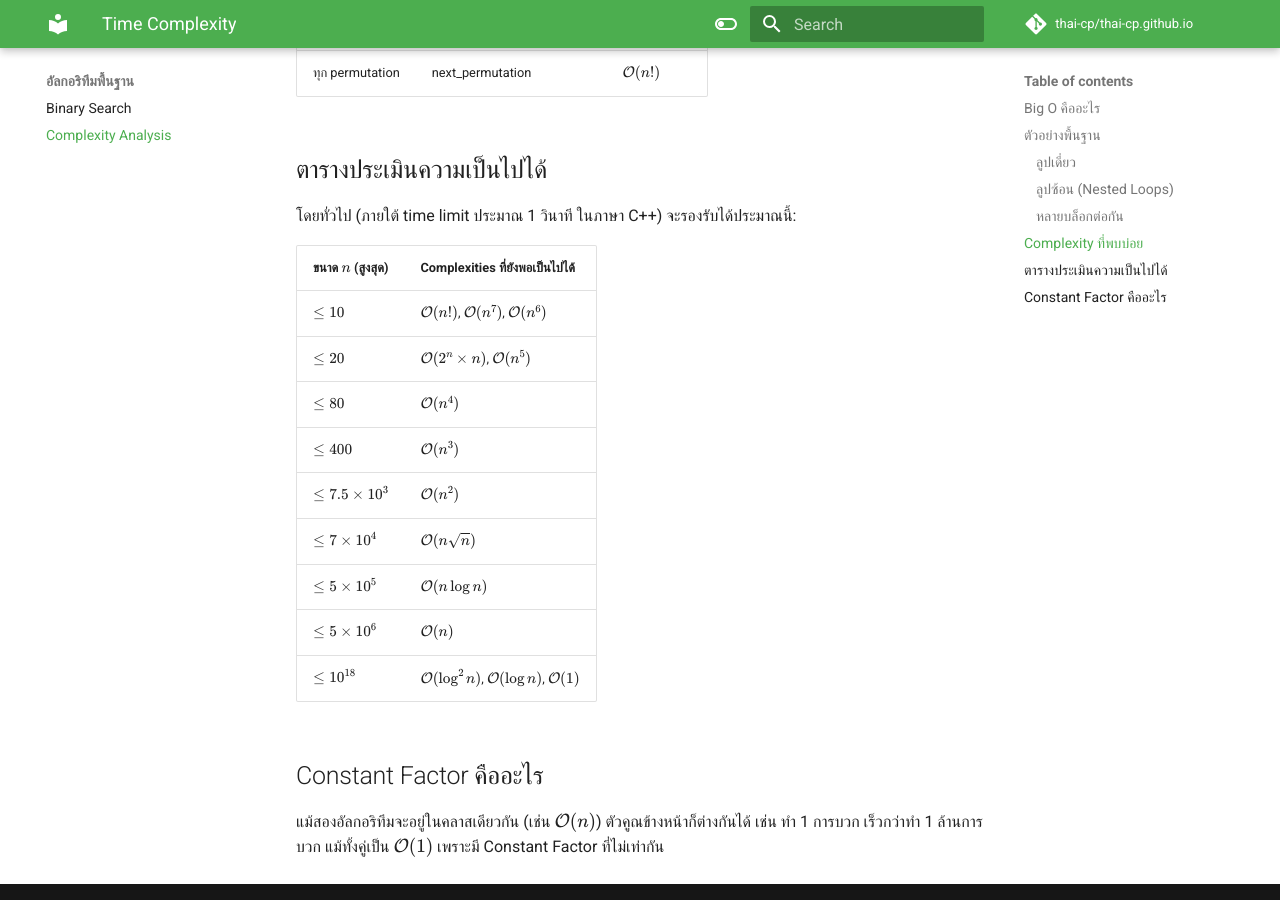
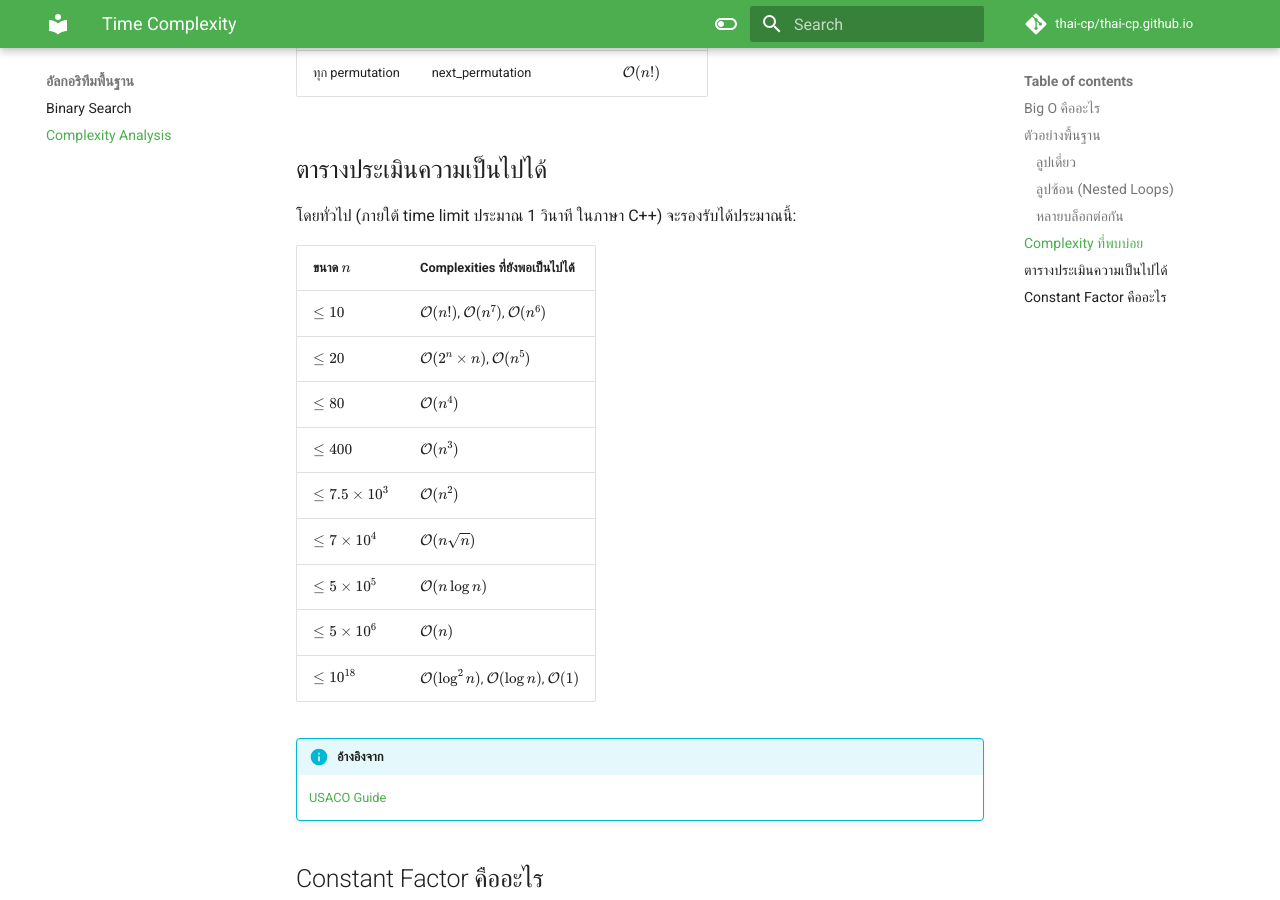
Before and after one commit to thai-cp/thai-cp.github.io, an MkDocs documentation site: the page built from docs/algorithm-basic/complexity.md, in a window 1280 px wide and 900 px high, scrolled down 2927 px. Built offline with MkDocs 1.6.1 and Material for MkDocs 9.7.7, drawn with Linux system fonts in a browser that asks for light colours; comment, search, counter and statistics services are not loaded.

Commit message:
Add usaco ref

```diff
--- a/docs/algorithm-basic/complexity.md
+++ b/docs/algorithm-basic/complexity.md
@@ -129,7 +129,7 @@ for (int i = 1; i <= m; i++) {
 
 โดยทั่วไป (ภายใต้ time limit ประมาณ 1 วินาที ในภาษา C++) จะรองรับได้ประมาณนี้:
 
-| ขนาด $n$ (สูงสุด) | Complexities ที่ยังพอเป็นไปได้ |
+| ขนาด $n$ | Complexities ที่ยังพอเป็นไปได้ |
 |--------------------|----------------------------------|
 | $\le 10$ | $\mathcal{O}(n!)$, $\mathcal{O}(n^7)$, $\mathcal{O}(n^6)$ |
 | $\le 20$ | $\mathcal{O}(2^n\times n)$, $\mathcal{O}(n^5)$ |
@@ -141,6 +141,9 @@ for (int i = 1; i <= m; i++) {
 | $\le 5 \times 10^6$ | $\mathcal{O}(n)$ |
 | $\le 10^{18}$ | $\mathcal{O}(\log^2 n)$, $\mathcal{O}(\log n)$, $\mathcal{O}(1)$ |
 
+!!! info "อ้างอิงจาก"
+    [USACO Guide](https://usaco.guide/bronze/time-comp)
+
 ## Constant Factor คืออะไร
 
 แม้สองอัลกอริทึมจะอยู่ในคลาสเดียวกัน (เช่น $\mathcal{O}(n)$) ตัวคูณข้างหน้าก็ต่างกันได้ เช่น ทำ 1 การบวก เร็วกว่าทำ 1 ล้านการบวก แม้ทั้งคู่เป็น $\mathcal{O}(1)$ เพราะมี Constant Factor ที่ไม่เท่ากัน
```
